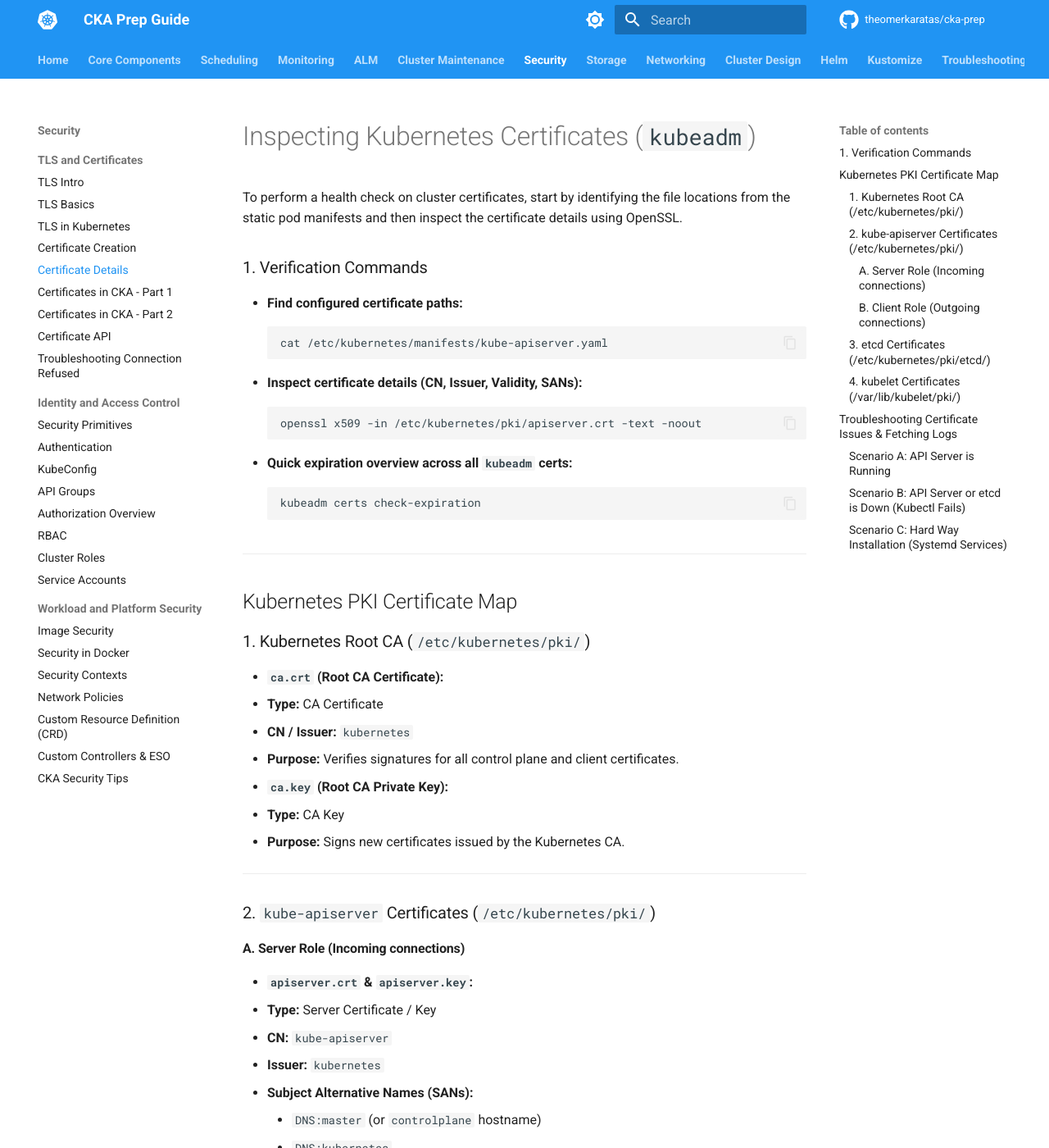
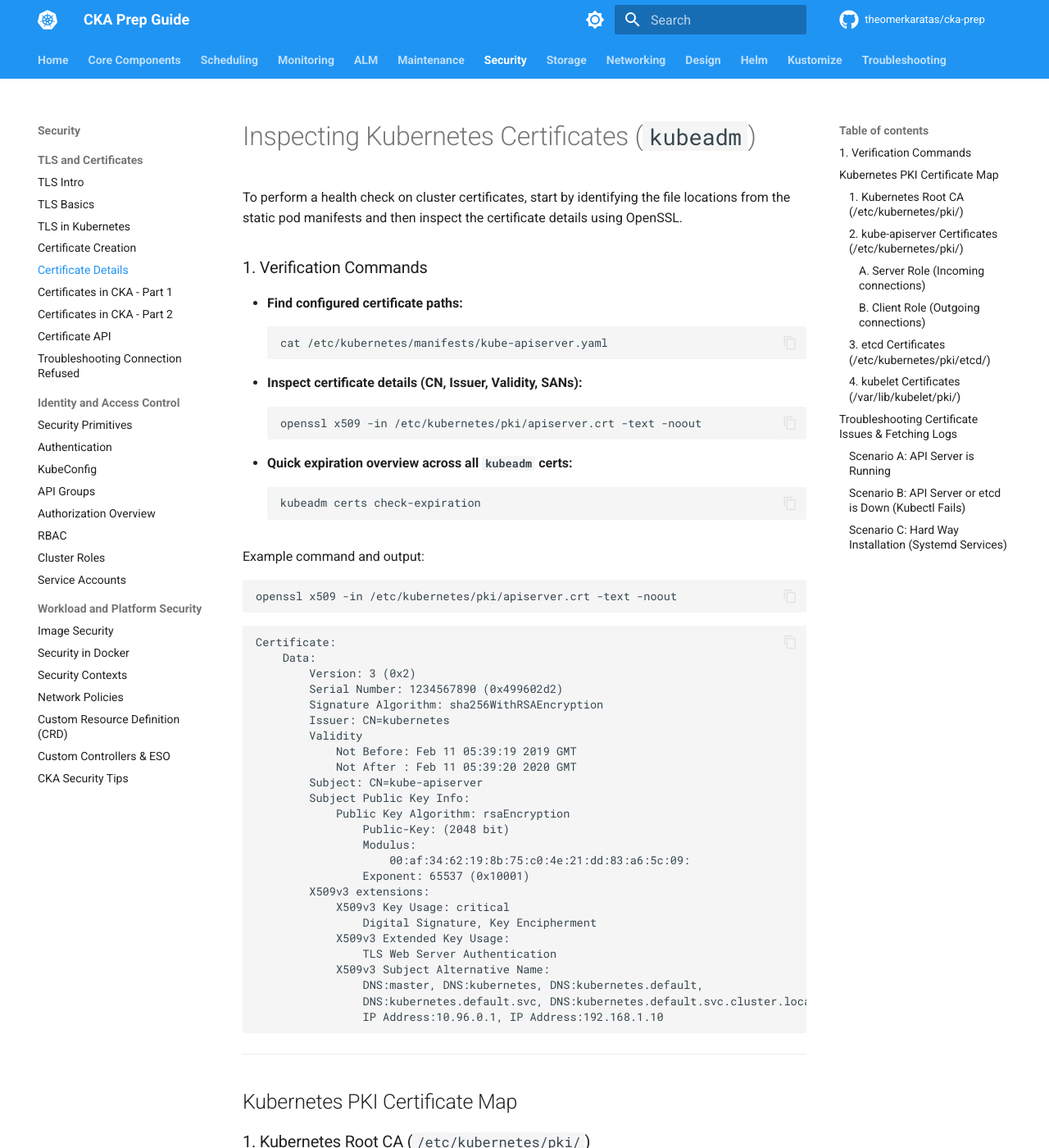
Before and after one commit to theomerkaratas/cka-prep, an MkDocs documentation site: the page built from docs/security/tls-and-certificates/certificate-details.md, in a window 1280 px wide and 1400 px high. Shown: the whole window at 82% size. Built offline with MkDocs 1.6.1 and Material for MkDocs 9.7.7, drawn with Linux system fonts in a browser that asks for light colours; comment, search, counter and statistics services are not loaded.

Commit message:
docs: reorganize documentation
Co-authored-by: Copilot <223556219+Copilot@users.noreply.github.com>

````diff
--- a/docs/security/tls-and-certificates/certificate-details.md
+++ b/docs/security/tls-and-certificates/certificate-details.md
@@ -16,6 +16,40 @@ To perform a health check on cluster certificates, start by identifying the file
   ```bash
   kubeadm certs check-expiration
   ```
+
+Example command and output:
+
+```bash
+openssl x509 -in /etc/kubernetes/pki/apiserver.crt -text -noout
+```
+
+```text
+Certificate:
+    Data:
+        Version: 3 (0x2)
+        Serial Number: 1234567890 (0x499602d2)
+        Signature Algorithm: sha256WithRSAEncryption
+        Issuer: CN=kubernetes
+        Validity
+            Not Before: Feb 11 05:39:19 2019 GMT
+            Not After : Feb 11 05:39:20 2020 GMT
+        Subject: CN=kube-apiserver
+        Subject Public Key Info:
+            Public Key Algorithm: rsaEncryption
+                Public-Key: (2048 bit)
+                Modulus:
+                    00:af:34:62:19:8b:75:c0:4e:21:dd:83:a6:5c:09:
+                Exponent: 65537 (0x10001)
+        X509v3 extensions:
+            X509v3 Key Usage: critical
+                Digital Signature, Key Encipherment
+            X509v3 Extended Key Usage:
+                TLS Web Server Authentication
+            X509v3 Subject Alternative Name:
+                DNS:master, DNS:kubernetes, DNS:kubernetes.default,
+                DNS:kubernetes.default.svc, DNS:kubernetes.default.svc.cluster.local,
+                IP Address:10.96.0.1, IP Address:192.168.1.10
+```
 
 ---
 
--- a/mkdocs.yml
+++ b/mkdocs.yml
@@ -125,7 +125,7 @@ nav:
               - AutoScaling: "alm/autoscaling/autoscaling.md"
               - HPA: "alm/autoscaling/hpa.md"
               - VPA: "alm/autoscaling/vpa.md"
-  - Cluster Maintenance:
+  - Maintenance:
         - OS Upgrade: "maintenance/os-upgrade.md"
         - Cluster Upgrade Intro: "maintenance/cluster-upgrade-intro.md"
         - Backup and Restore Methods: "maintenance/backup-and-restore-methods.md"
@@ -210,10 +210,10 @@ nav:
               - Gateway API: "networking/ingress-and-gateway-api/gateway-api.md"
               - Gateway API CKA Scenarios: "networking/ingress-and-gateway-api/gateway-api-cka-scenarios.md"
               - Ingress vs Gateway API: "networking/ingress-and-gateway-api/ingress-vs-gateway-api.md"
-  - Cluster Design:
-        - Configuring HA: "cluster-design/configuring-ha.md"
-        - etcd in HA: "cluster-design/etcd-in-ha.md"
-        - Introduction to Cluster Setup with kubeadm: "cluster-design/introduction-to-cluster-setup-with-kubeadm.md"
+  - Design:
+        - Configuring HA: "design/configuring-ha.md"
+        - etcd in HA: "design/etcd-in-ha.md"
+        - Introduction to Cluster Setup with kubeadm: "design/introduction-to-cluster-setup-with-kubeadm.md"
   - Helm:
         - Intro: "helm/intro.md"
         - Installation & Configuration: "helm/installation-and-configuration.md"
````
Also changed, not shown: docs/index.md (+1 -1 lines), docs/assets/images/openssl.png (deleted), docs/design/configuring-ha.md (renamed from docs/cluster-design/configuring-ha.md), docs/design/etcd-in-ha.md (renamed from docs/cluster-design/etcd-in-ha.md), docs/design/introduction-to-cluster-setup-with-kubeadm.md (renamed from docs/cluster-design/introduction-to-cluster-setup-with-kubeadm.md).
